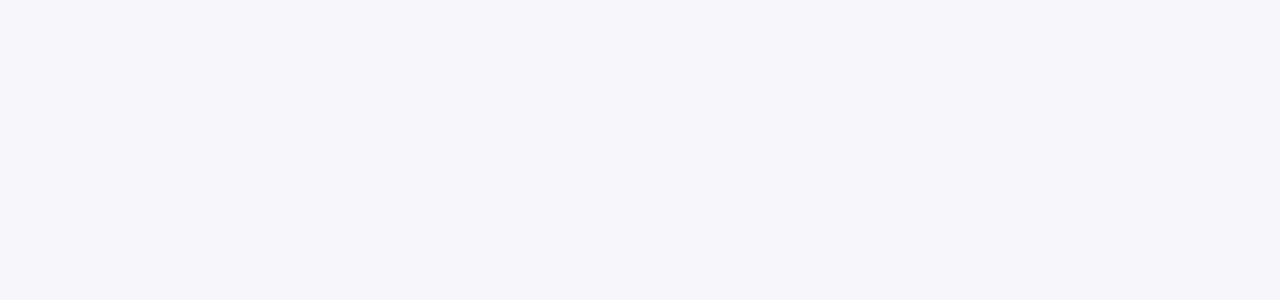
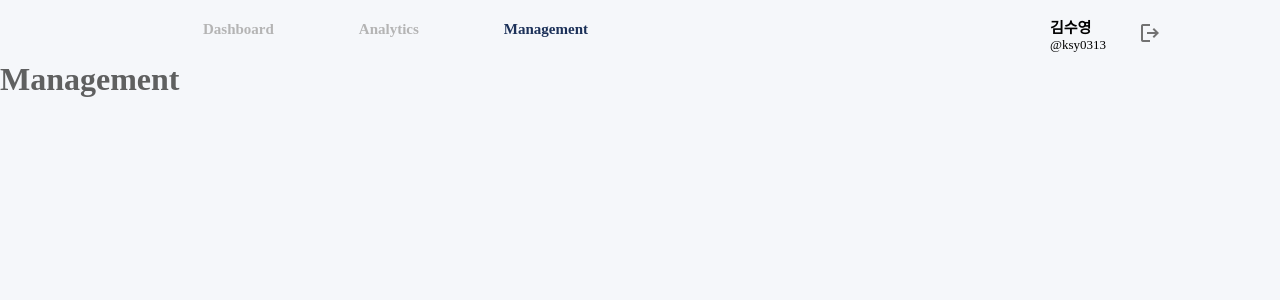
Before and after one commit to CSID-DGU/2024-1-SCS4031-01-11m-1, a React (Vite) app in the folder frontend/: page /management in a window 1280 px wide. Before the commit this address had no page. Shown: the top 300 px of the page. Built offline with nearby package versions, Linux system fonts and the light colour scheme.

Commit message:
feat:네브바 레이아웃

```diff
--- a/frontend/src/Router.jsx
+++ b/frontend/src/Router.jsx
@@ -2,20 +2,20 @@ import { BrowserRouter, Route, Routes } from "react-router-dom";
 import { PrivateRoutes } from "./PrivateRoutes";
 import Login from "./router/Login";
 import Signup from "./router/Signup";
-
+import Management from "./router/Management";
 
 function Router() {
     return(
         <BrowserRouter>
             <Routes>
                 {/* 로그인하고 접속해야하는 페이지들 */}
-                <Route element={<PrivateRoutes />}>
+                {/* <Route element={<PrivateRoutes />}> */}
+                    <Route path="/management" element={<Management />}/>
 
-
-            </Route>
+                {/* </Route> */}
                 {/* 로그인할 필요 없이 접근 가능한 페이지들 */}
-            <Route path="/login" element={<Login />}/>
-            <Route path="/signup" element={<Signup />}/>
+                <Route path="/login" element={<Login />}/>
+                <Route path="/signup" element={<Signup />}/>
             </Routes>
 
         </BrowserRouter>
--- /dev/null
+++ b/frontend/src/components/Navbar.jsx
@@ -0,0 +1,48 @@
+import React from 'react';
+import { Link, useLocation } from 'react-router-dom';
+import styled from 'styled-components';
+import Profile from './navbar/Profile'
+
+const NavbarContainer = styled.div`
+    width:100%;
+    height:61px;
+    display: inline-flex;
+    padding: 8px 28px 9px 338px;
+    justify-content: flex-end;
+    align-items: center;
+    gap: 462px;
+`;
+
+const TextContainer = styled.div`
+    width:410px;
+    height:18px;
+    display: flex;
+    align-items: flex-start;
+    gap: 85px;
+`;
+
+const NavbarLink = styled(Link)`
+    color: ${({ active }) => active ? '#1C3159' : '#B4B4B4'};
+    font-family: "Wanted Sans";
+    font-size: 15px;
+    font-style: normal;
+    font-weight: 600;
+    line-height: normal;
+`;
+
+function Navbar() {
+    const location = useLocation();
+
+    return (
+        <NavbarContainer>
+            <TextContainer>
+                <NavbarLink to="/dashboard" active={location.pathname === '/dashboard'}>Dashboard</NavbarLink>
+                <NavbarLink to="/analytics" active={location.pathname === '/analytics'}>Analytics</NavbarLink>
+                <NavbarLink to="/management" active={location.pathname === '/management'}>Management</NavbarLink>
+            </TextContainer>
+            <Profile />
+        </NavbarContainer>
+    );
+}
+
+export default Navbar;
--- /dev/null
+++ b/frontend/src/components/navbar/Profile.jsx
@@ -0,0 +1,60 @@
+import React from 'react';
+import styled from 'styled-components';
+import { Link } from 'react-router-dom';
+import logout_icon from '../image/logout_icon.png';
+
+const ProfileContainer = styled.div`
+    width: 202px;
+    height: 61px;
+    flex-shrink: 0;
+    margin-top: 8px;
+    display: flex;
+    align-items: center; /* Align items vertically */
+`;
+
+const ProfileInfo = styled.div`
+    display: flex;
+    flex-direction: column;
+    margin-right: 32px;
+`;
+
+const NameLabel = styled.span`
+    color: #000;
+    font-family: Pretendard;
+    font-size: 15px;
+    font-style: normal;
+    font-weight: 600;
+    line-height: normal;
+`;
+
+const IdLabel = styled.span`
+    color: #000;
+    font-family: Pretendard;
+    font-size: 13px;
+    font-style: normal;
+    font-weight: 400;
+    line-height: normal;
+`;
+
+const Logout = styled.img`
+    width: 24px;
+    height: 24px;
+    flex-shrink: 0;
+    cursor: pointer;
+`;
+
+function Profile() {
+    return (
+        <ProfileContainer>
+            <ProfileInfo>
+                <NameLabel>김수영</NameLabel>
+                <IdLabel>@ksy0313</IdLabel>
+            </ProfileInfo>
+            <Link to="/login">
+                <Logout src={logout_icon} alt="Logout" />
+            </Link>
+        </ProfileContainer>
+    );
+}
+
+export default Profile;
--- /dev/null
+++ b/frontend/src/router/Management.jsx
@@ -0,0 +1,33 @@
+import Navbar from "../components/navbar"
+import styled from 'styled-components'
+
+const Container = styled.div`
+
+`;
+
+const Title = styled.p`
+    color: #333;
+    font-family: "Wanted Sans";
+    font-size: 32px;
+    font-style: normal;
+    font-weight: 600;
+    line-height: normal;
+    opacity: 0.77;
+`;
+
+function Management() {
+    return(
+        <>
+            <Navbar />
+            <Title>Management</Title>
+            <Container>
+
+            </Container>
+        </>
+
+
+
+    );
+}
+
+export default Management;
--- a/frontend/src/router/Signup.jsx
+++ b/frontend/src/router/Signup.jsx
@@ -118,8 +118,8 @@ const ErrorMessage = styled.p`
 `;
 
 function Login() {
-    const [name, setName] = useState('');
-    const [id, setId] = useState('');
+    const [username, setName] = useState('');
+    const [name, setId] = useState('');
     const [password, setPassword] = useState('');
     const [error, setError] = useState('');
 
@@ -131,8 +131,8 @@ function Login() {
                     'Content-Type': 'application/json',
                 },
                 body: JSON.stringify({
-                    name: name,
-                    id: id,
+                    name: username,
+                    id: name,
                     password: password,
                 }),
             });
@@ -164,14 +164,14 @@ function Login() {
                     <Welcom>Sign Up to Get Started</Welcom>
                     <Input
                         type="text"
-                        placeholder="Name"
-                        value={name}
+                        placeholder="Full Name"
+                        value={username}
                         onChange={(e) => setName(e.target.value)}
                     />
                     <Input
                         type="text"
                         placeholder="ID"
-                        value={id}
+                        value={name}
                         onChange={(e) => setId(e.target.value)}
                     />
                     <Input
```
Also changed, not shown: frontend/src/components/image/logout_icon.png (added).
